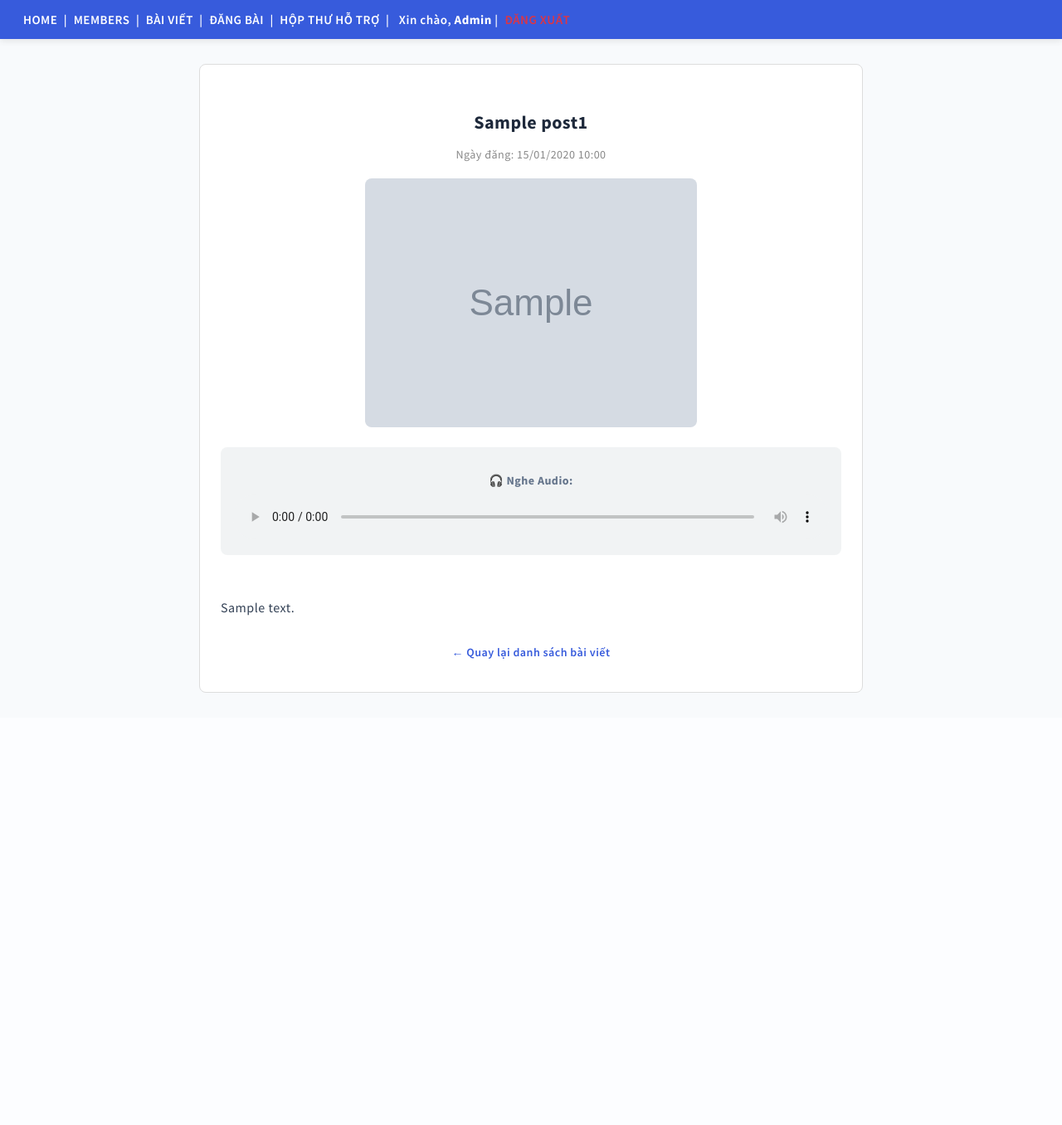
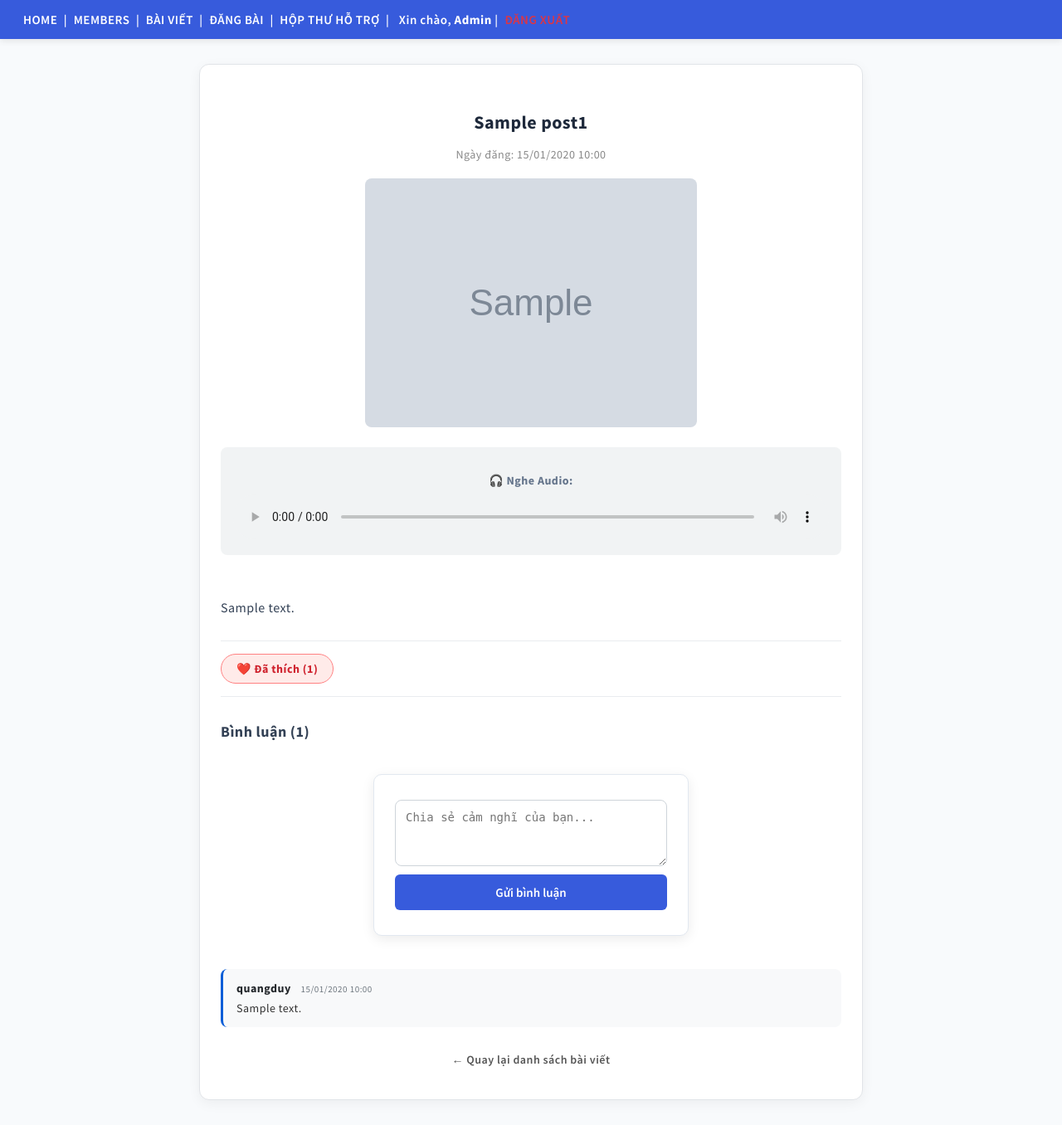
Before and after one commit to QuangDuy0904/My_Planet, a Django app: page /posts/1/ in a window 1280 px wide. Shown: the whole page at 83% size. Before the commit the page ends 835 px from the top, so only its background shows below. Run offline with Django 5.2, Linux system fonts and the light colour scheme; a user stored in the database is signed in; data comes from the database, SQL or seed files in the repository; tables that the repository leaves empty hold one stand-in row (values such as "Sample post"); grey boxes marked "Sample" are stand-in pictures.

Commit message:
Add like and comment features to posts

```diff
--- a/planet/models.py
+++ b/planet/models.py
@@ -37,6 +37,13 @@ class Post1(models.Model):
     audio = models.FileField(upload_to='music/', null=True, blank=True, storage=RawMediaCloudinaryStorage())
     youtube_url = models.URLField(max_length=500, null=True, blank=True)
 
+    # Thêm quan hệ nhiều-nhiều để lưu danh sách user đã thả tim
+    likes = models.ManyToManyField(User, related_name='liked_posts', blank=True)
+
+    @property
+    def total_likes(self):
+        return self.likes.count()
+
     @property
     def youtube_embed_url(self):
         if not self.youtube_url:
@@ -46,6 +53,21 @@ class Post1(models.Model):
             return f"https://www.youtube.com/embed/{match.group(1)}"
         return None
 
+    def __str__(self):
+        return self.title
+
+# Model Bình luận
+class Comment(models.Model):
+    post = models.ForeignKey(Post1, on_delete=models.CASCADE, related_name='comments')
+    user = models.ForeignKey(User, on_delete=models.CASCADE)
+    content = models.TextField()
+    created_at = models.DateTimeField(auto_now_add=True)
+
+    class Meta:
+        ordering = ['-created_at']
+
+    def __str__(self):
+        return f"{self.user.username} bình luận trên {self.post.title}"
     def __str__(self):
         return self.title
 
--- a/planet/templates/post_detail.html
+++ b/planet/templates/post_detail.html
@@ -2,16 +2,124 @@
 {% block title %}{{ post.title }}{% endblock %}
 
 {% block content %}
-<div
-  style="
+<style>
+  .post-detail-box {
     max-width: 800px;
     margin: 30px auto;
     padding: 25px;
-    border: 1px solid #ddd;
+    border: 1px solid #e1e4e8;
+    border-radius: 12px;
+    background: #fff;
+    box-shadow: 0 4px 15px rgba(0, 0, 0, 0.05);
+  }
+
+  /* Nút Tim */
+  .interaction-bar {
+    display: flex;
+    align-items: center;
+    padding: 15px 0;
+    border-top: 1px solid #e9ecef;
+    border-bottom: 1px solid #e9ecef;
+    margin: 25px 0;
+  }
+
+  .like-btn {
+    display: inline-flex;
+    align-items: center;
+    gap: 8px;
+    padding: 8px 18px;
+    border-radius: 20px;
+    font-size: 14px;
+    font-weight: bold;
+    text-decoration: none;
+    cursor: pointer;
+    border: 1px solid #e1e4e8;
+    background: #f8f9fa;
+    color: #495057;
+    transition: all 0.2s ease;
+  }
+
+  .like-btn.active {
+    background-color: #ffebe9;
+    border-color: #ff8182;
+    color: #cf222e;
+  }
+
+  .like-btn:hover {
+    transform: scale(1.03);
+  }
+
+  /* Khu vực bình luận */
+  .comment-section {
+    margin-top: 30px;
+  }
+
+  .comment-form textarea {
+    width: 100%;
+    min-height: 80px;
+    padding: 12px;
     border-radius: 8px;
-    background: #fff;
-  "
->
+    border: 1px solid #ced4da;
+    box-sizing: border-box;
+    font-size: 14px;
+    outline: none;
+    resize: vertical;
+  }
+
+  .comment-form textarea:focus {
+    border-color: #0b5ed7;
+  }
+
+  .comment-btn {
+    margin-top: 10px;
+    padding: 8px 20px;
+    background: #0b5ed7;
+    color: #fff;
+    border: none;
+    border-radius: 6px;
+    font-weight: bold;
+    cursor: pointer;
+  }
+
+  .comment-btn:hover {
+    background: #0a58ca;
+  }
+
+  .comment-list {
+    margin-top: 25px;
+    display: flex;
+    flex-direction: column;
+    gap: 12px;
+  }
+
+  .comment-item {
+    background-color: #f8f9fa;
+    padding: 12px 16px;
+    border-radius: 8px;
+    border-left: 3px solid #0b5ed7;
+  }
+
+  .comment-user {
+    font-weight: bold;
+    font-size: 14px;
+    color: #212529;
+  }
+
+  .comment-time {
+    font-size: 11px;
+    color: #6c757d;
+    margin-left: 8px;
+  }
+
+  .comment-text {
+    margin-top: 5px;
+    font-size: 14px;
+    color: #333;
+    line-height: 1.5;
+  }
+</style>
+
+<div class="post-detail-box">
   <h1>{{ post.title }}</h1>
   <p style="color: #888; font-size: 14px">
     Ngày đăng: {{ post.date|date:"d/m/Y H:i" }}
@@ -44,7 +152,6 @@
   </div>
   {% endif %}
 
-  <!-- Khung phát video YouTube cấu hình chống Lỗi 153 -->
   {% if post.youtube_embed_url %}
   <div
     style="
@@ -79,8 +186,46 @@
     {{ post.body }}
   </div>
 
+  <!-- Thanh Thả Tim -->
+  <div class="interaction-bar">
+    <a href="{% url 'like_post' post.id %}" class="like-btn {% if is_liked %}active{% endif %}">
+      {% if is_liked %}❤️ Đã thích{% else %}🤍 Thích{% endif %} ({{ post.total_likes }})
+    </a>
+  </div>
+
+  <!-- Khu vực Bình luận -->
+  <div class="comment-section">
+    <h3 style="font-size: 18px; margin-bottom: 15px;">Bình luận ({{ comments.count }})</h3>
+
+    {% if user.is_authenticated %}
+      <form method="POST" class="comment-form">
+        {% csrf_token %}
+        <textarea name="content" placeholder="Chia sẻ cảm nghĩ của bạn..." required></textarea>
+        <button type="submit" name="comment_submit" class="comment-btn">Gửi bình luận</button>
+      </form>
+    {% else %}
+      <p style="color: #6c757d; font-size: 14px;">
+        Vui lòng <a href="{% url 'login' %}" style="color: #0b5ed7;">đăng nhập</a> để bình luận và thả tim.
+      </p>
+    {% endif %}
+
+    <div class="comment-list">
+      {% for c in comments %}
+        <div class="comment-item">
+          <div>
+            <span class="comment-user">{{ c.user.username }}</span>
+            <span class="comment-time">{{ c.created_at|date:"d/m/Y H:i" }}</span>
+          </div>
+          <div class="comment-text">{{ c.content }}</div>
+        </div>
+      {% empty %}
+        <p style="color: #8c959f; font-size: 14px;">Chưa có bình luận nào. Hãy là người đầu tiên!</p>
+      {% endfor %}
+    </div>
+  </div>
+
   <p style="margin-top: 30px">
-    <a href="{% url 'post_list' %}">&larr; Quay lại danh sách bài viết</a>
+    <a href="{% url 'post_list' %}" style="color: #555; text-decoration: none;">&larr; Quay lại danh sách bài viết</a>
   </p>
 </div>
 {% endblock %}
--- a/planet/urls.py
+++ b/planet/urls.py
@@ -22,5 +22,6 @@ urlpatterns = [
     path('chat/', views.user_chat, name='user_chat'),
     path('admin-chat/', views.admin_chat_list, name='admin_chat_list'),
     path('admin-chat/<int:user_id>/', views.admin_chat_detail, name='admin_chat_detail'),
+    path('posts/<int:id>/like/', views.like_post, name='like_post'),
 
 ]
--- a/planet/views.py
+++ b/planet/views.py
@@ -10,7 +10,7 @@ from django.contrib.auth.decorators import user_passes_test
 from .forms import PostForm
 from django.contrib.auth import authenticate, login as auth_login, logout as auth_logout
 from .forms import RegistrationForm, BlogPostForm
-from .models import Planet, Post1
+from .models import Planet, Post1, Comment
 from .models import SupportMessage
 from django.contrib.auth.models import User
 
@@ -110,9 +110,44 @@ def post_list(request):
 
 @login_required(login_url='login')
 def post_detail(request, id):
-    # Code xem chi tiết 1 bài viết của bạn...
     post = get_object_or_404(Post1, id=id)
-    return render(request, 'post_detail.html', {'post': post})
+
+    # Xử lý gửi bình luận
+    if request.method == 'POST' and 'comment_submit' in request.POST:
+        if not request.user.is_authenticated:
+            return redirect('login')
+        content = request.POST.get('content', '').strip()
+        if content:
+            Comment.objects.create(
+                post=post,
+                user=request.user,
+                content=content
+            )
+        return redirect('post_detail', id=post.id)
+
+    # Kiểm tra xem user hiện tại đã thả tim bài này chưa
+    is_liked = False
+    if request.user.is_authenticated:
+        is_liked = post.likes.filter(id=request.user.id).exists()
+
+    comments = post.comments.all()
+
+    context = {
+        'post': post,
+        'comments': comments,
+        'is_liked': is_liked,
+    }
+    return render(request, 'post_detail.html', context)
+
+# View xử lý bấm Tim/Bỏ tim
+@login_required(login_url='login')
+def like_post(request, id):
+    post = get_object_or_404(Post1, id=id)
+    if post.likes.filter(id=request.user.id).exists():
+        post.likes.remove(request.user)
+    else:
+        post.likes.add(request.user)
+    return redirect('post_detail', id=post.id)
 
 @user_passes_test(lambda u: u.is_staff or u.is_superuser, login_url='login')
 def edit_post(request, id):
```
Also changed, not shown: planet/migrations/0011_post1_likes_comment.py (added).
